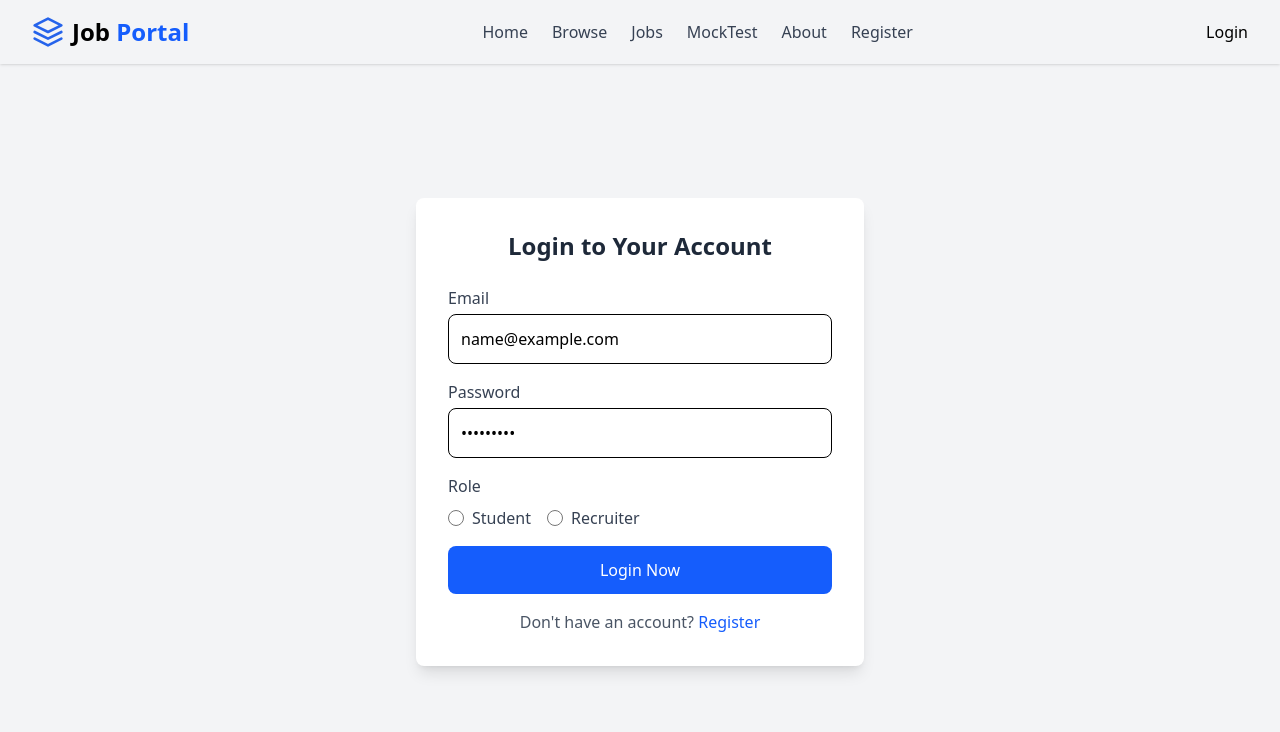
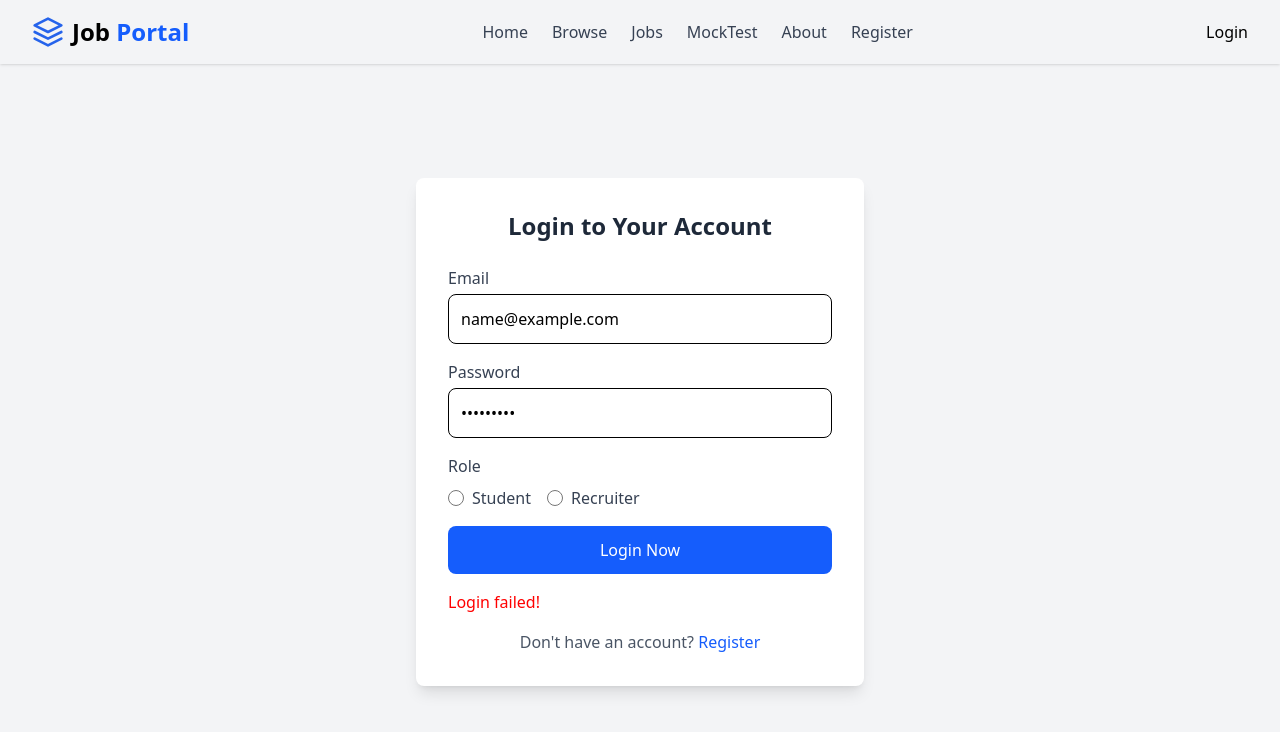
Before and after one commit to viveka941/JobPortal, a React (Vite) app in the folder Frontend/: page /login in a window 1280 px wide. Both pictures are taken after typing "name@example.com", "Sample123" into the empty fields and a click on the button "Login Now". Shown: the top 732 px of the page. Built offline with nearby package versions, Linux system fonts and the light colour scheme; no server answers.

Commit message:
Add error message display to Login component

```diff
--- a/Frontend/src/component/authentication/Login.jsx
+++ b/Frontend/src/component/authentication/Login.jsx
@@ -7,6 +7,8 @@ import { useDispatch, useSelector } from "react-redux";
 import { setLoading, setUser } from "../redux/authSlice";
 
 export default function Login() {
+
+  const [message,setMessage]=useState("")
   const [input, setInput] = useState({
     fullName: "",
     email: "",
@@ -39,7 +41,9 @@ export default function Login() {
         navigate("/");
       }
     } catch (error) {
-      console.error(error.response?.data?.message || error.message);
+      const errorMsg = error.response?.data?.message || "Login failed!";
+
+      setMessage(errorMsg);
     } finally {
       dispatch(setLoading(false));
     }
@@ -127,6 +131,8 @@ export default function Login() {
               {loading ? "Loading..." : "Login Now"}
             </button>
 
+            {message&&<p style={{color:"red"}}>{message}</p>}
+
             {/* Register Link */}
             <p className="text-center text-gray-600">
               Don't have an account?{" "}
```
